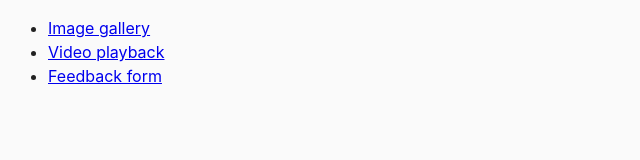
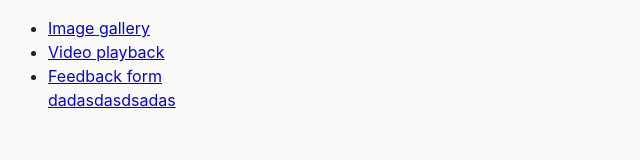
Before and after one commit to DominikBanaskiewicz/goit-js-hw-08, a website built with Parcel: page src/index.html in a window 1280 px wide. Shown: the whole page, without its empty margins (0-640 px from the left). Built offline with nearby package versions, Linux system fonts and the light colour scheme.

Commit message:
tast 1,2,3 done

```diff
--- a/package.json
+++ b/package.json
@@ -4,8 +4,8 @@
   "description": "This project was created with Parcel. For familiarization and setting additional features [refer to documentation](https://parceljs.org/).",
   "homepage": "https://dominikbanaskiewicz.github.io/goit-js-hw-08/",
   "scripts": {
-    "start": "parcel src/*.html ",
-    "build": "parcel build src/*.html --public-url goit-js-hw-08"
+    "start": "src/*.html ",
+    "build": "build src/*.html --public-url goit-js-hw-08"
   },
   "repository": {
     "type": "git",
--- a/src/index.html
+++ b/src/index.html
@@ -12,6 +12,7 @@
       <li><a href="01-gallery.html">Image gallery</a></li>
       <li><a href="02-video.html">Video playback</a></li>
       <li><a href="03-feedback.html">Feedback form</a></li>
+      <a href="https:/www.facebook.com">dadasdasdsadas</a>
     </ul>
   </body>
 </html>
```
